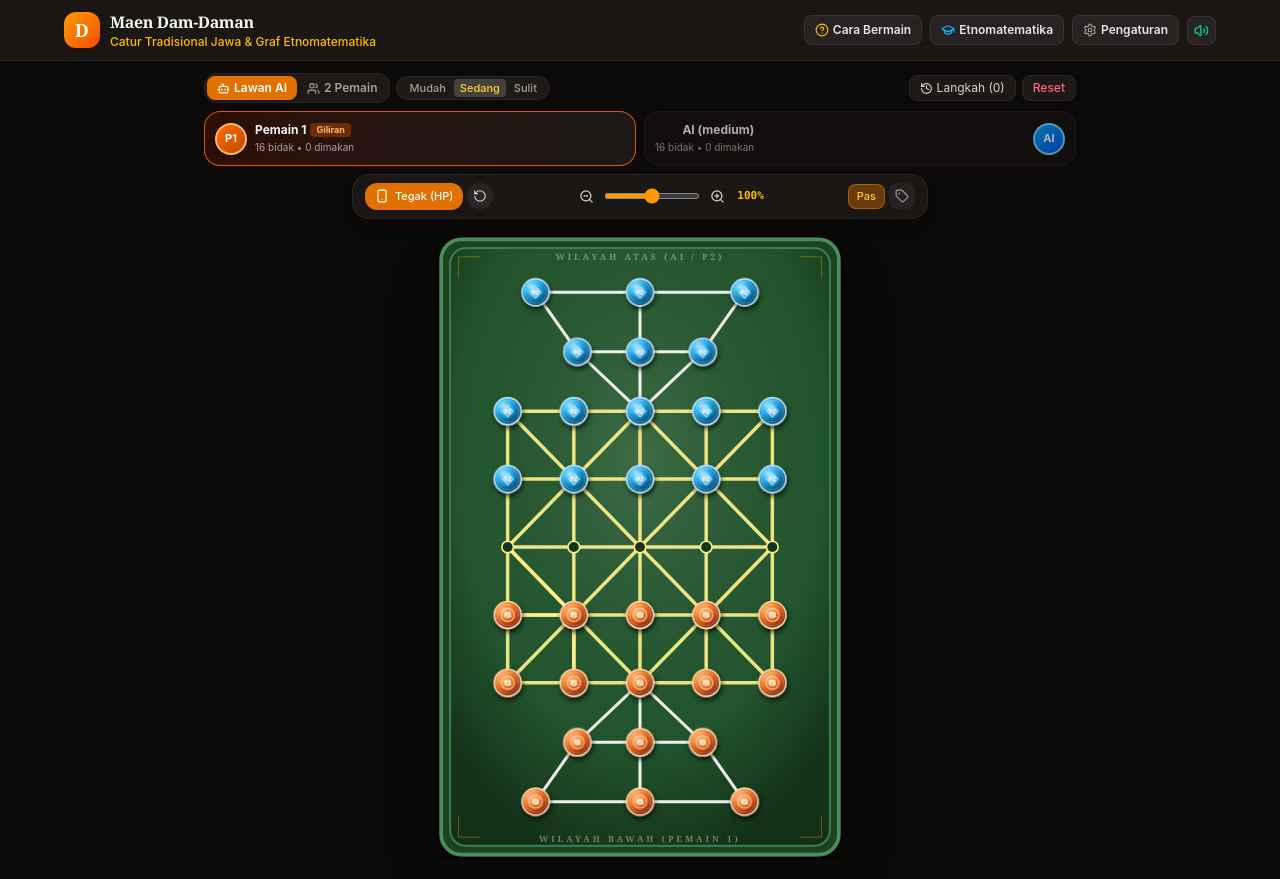
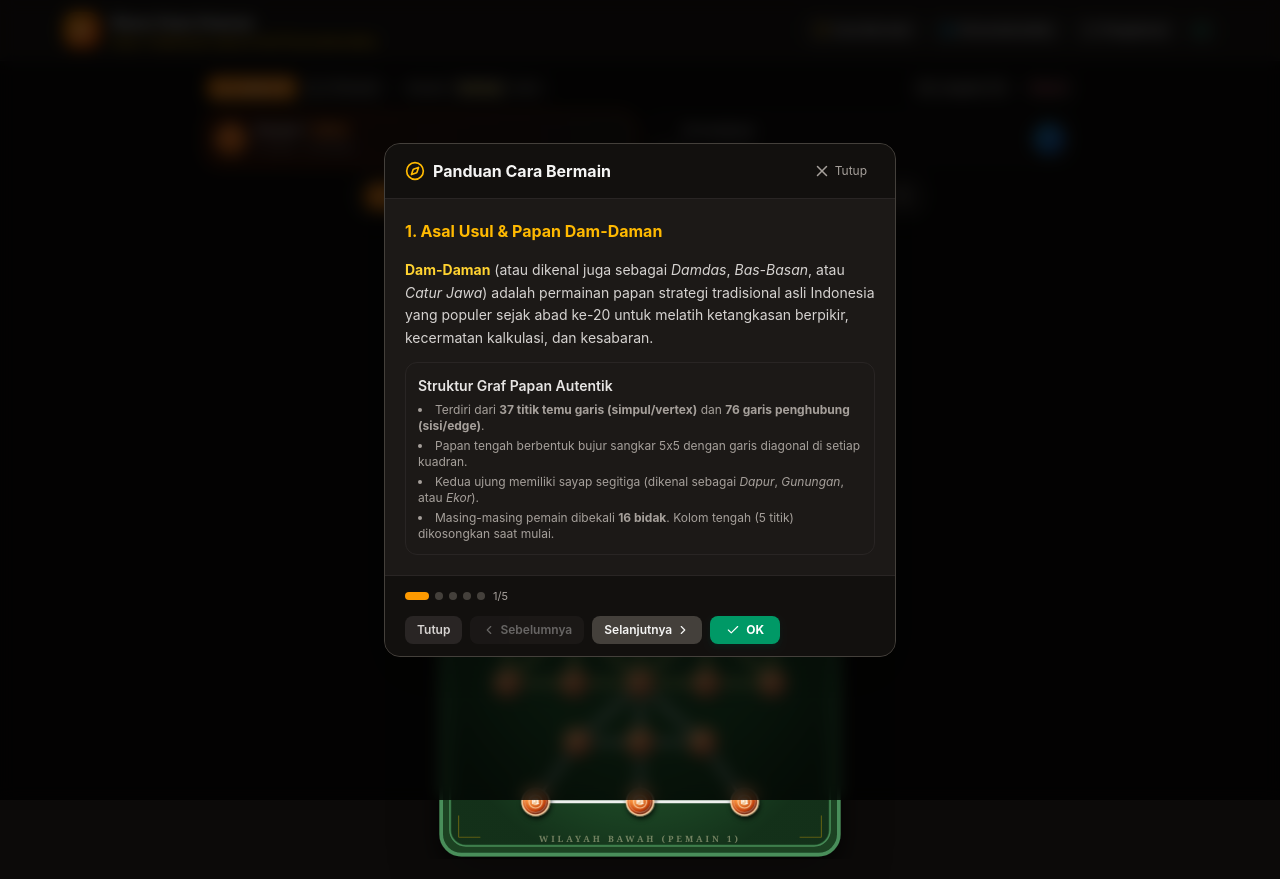
Before and after one commit to masisparmo/game-damdaman, a React (Vite) app: page / in a window 1280 px wide. Built offline with nearby package versions, Linux system fonts and the light colour scheme.

Commit message:
feat: tampilkan panduan cara bermain saat awal buka game, tambah tombol OK/Close, dan konfigurasi custom domain damdaman.isparmo.com

```diff
--- a/deploy.yml
+++ b/deploy.yml
@@ -21,7 +21,7 @@ jobs:
     runs-on: ubuntu-latest
     steps:
       - name: Checkout repository
-        uses: actions/checkout@v6
+        uses: actions/checkout@v4
 
       - name: Setup Bun
         uses: oven-sh/setup-bun@v2
--- a/src/App.tsx
+++ b/src/App.tsx
@@ -62,7 +62,7 @@ export default function App() {
   const [rulesConfig, setRulesConfig] = useState<RulesConfig>(DEFAULT_RULES_CONFIG);
 
   // Modals
-  const [showTutorial, setShowTutorial] = useState<boolean>(false);
+  const [showTutorial, setShowTutorial] = useState<boolean>(true);
   const [showEtnomatematika, setShowEtnomatematika] = useState<boolean>(false);
   const [showSettings, setShowSettings] = useState<boolean>(false);
   const [showGameOver, setShowGameOver] = useState<boolean>(false);
--- a/src/components/ModalTutorial.tsx
+++ b/src/components/ModalTutorial.tsx
@@ -6,8 +6,8 @@
  * Grounded in West Java Traditional Games Catalog & Pasuruan Ethnomathematics study.
  */
 
-import React, { useState } from 'react';
-import { X, ChevronLeft, ChevronRight, BookOpen, ShieldAlert, Trophy, Compass, Flame } from 'lucide-react';
+import React, { useState, useEffect } from 'react';
+import { X, Check, ChevronLeft, ChevronRight, BookOpen, ShieldAlert, Trophy, Compass, Flame } from 'lucide-react';
 
 interface ModalTutorialProps {
   isOpen: boolean;
@@ -16,6 +16,21 @@ interface ModalTutorialProps {
 
 export const ModalTutorial: React.FC<ModalTutorialProps> = ({ isOpen, onClose }) => {
   const [activeTab, setActiveTab] = useState<number>(0);
+
+  useEffect(() => {
+    if (!isOpen) return;
+    const handleKeyDown = (e: KeyboardEvent) => {
+      if (e.key === 'Escape') {
+        onClose();
+      } else if (e.key === 'ArrowRight') {
+        setActiveTab((prev) => Math.min(4, prev + 1));
+      } else if (e.key === 'ArrowLeft') {
+        setActiveTab((prev) => Math.max(0, prev - 1));
+      }
+    };
+    window.addEventListener('keydown', handleKeyDown);
+    return () => window.removeEventListener('keydown', handleKeyDown);
+  }, [isOpen, onClose]);
 
   if (!isOpen) return null;
 
@@ -144,8 +159,14 @@ export const ModalTutorial: React.FC<ModalTutorialProps> = ({ isOpen, onClose })
   ];
 
   return (
-    <div className="fixed inset-0 z-50 flex items-center justify-center p-4 bg-black/75 backdrop-blur-sm animate-in fade-in duration-200">
-      <div className="relative w-full max-w-lg bg-stone-900 border border-stone-700 rounded-2xl shadow-2xl overflow-hidden flex flex-col max-h-[90vh]">
+    <div
+      className="fixed inset-0 z-50 flex items-center justify-center p-4 bg-black/75 backdrop-blur-sm animate-in fade-in duration-200"
+      onClick={onClose}
+    >
+      <div
+        className="relative w-full max-w-lg bg-stone-900 border border-stone-700 rounded-2xl shadow-2xl overflow-hidden flex flex-col max-h-[90vh]"
+        onClick={(e) => e.stopPropagation()}
+      >
         {/* Header */}
         <div className="flex items-center justify-between px-5 py-3.5 border-b border-stone-800 bg-stone-950/60">
           <div className="flex items-center gap-2">
@@ -154,10 +175,12 @@ export const ModalTutorial: React.FC<ModalTutorialProps> = ({ isOpen, onClose })
           </div>
           <button
             onClick={onClose}
-            className="p-1.5 text-stone-400 hover:text-white rounded-lg hover:bg-stone-800 transition"
+            className="flex items-center gap-1 px-2 py-1 text-stone-400 hover:text-white rounded-lg hover:bg-stone-800 transition text-xs"
             aria-label="Tutup"
+            title="Tutup (Close)"
           >
             <X size={18} />
+            <span className="hidden sm:inline">Tutup</span>
           </button>
         </div>
 
@@ -170,7 +193,9 @@ export const ModalTutorial: React.FC<ModalTutorialProps> = ({ isOpen, onClose })
         </div>
 
         {/* Footer Navigation */}
-        <div className="flex items-center justify-between px-5 py-3 border-t border-stone-800 bg-stone-950/60">
+        <div className="flex flex-wrap items-center justify-between gap-3 px-5 py-3 border-t border-stone-800 bg-stone-950/60">
+          {/* Indicator */}
+          <div className="flex items-center gap-2">
             <div className="flex items-center gap-1.5">
               {slides.map((_, i) => (
                 <button
@@ -183,8 +208,21 @@ export const ModalTutorial: React.FC<ModalTutorialProps> = ({ isOpen, onClose })
                 />
               ))}
             </div>
+            <span className="text-[11px] text-stone-400">
+              {activeTab + 1}/{slides.length}
+            </span>
+          </div>
 
+          {/* Action buttons: Tutup (Close), Previous, Next, and OK */}
           <div className="flex items-center gap-2">
+            <button
+              onClick={onClose}
+              className="px-3 py-1.5 rounded-lg text-xs font-semibold bg-stone-800 hover:bg-stone-700 text-stone-300 transition"
+              title="Tutup Jendela"
+            >
+              Tutup
+            </button>
+
             <button
               onClick={() => setActiveTab(Math.max(0, activeTab - 1))}
               disabled={activeTab === 0}
@@ -193,22 +231,25 @@ export const ModalTutorial: React.FC<ModalTutorialProps> = ({ isOpen, onClose })
               <ChevronLeft size={14} />
               Sebelumnya
             </button>
-            {activeTab < slides.length - 1 ? (
+
+            {activeTab < slides.length - 1 && (
               <button
                 onClick={() => setActiveTab(activeTab + 1)}
-                className="flex items-center gap-1 px-3 py-1.5 rounded-lg text-xs font-semibold bg-amber-600 hover:bg-amber-500 transition text-white"
+                className="flex items-center gap-1 px-3 py-1.5 rounded-lg text-xs font-semibold bg-stone-700 hover:bg-stone-600 transition text-stone-100"
               >
                 Selanjutnya
                 <ChevronRight size={14} />
               </button>
-            ) : (
+            )}
+
             <button
               onClick={onClose}
-                className="flex items-center gap-1 px-4 py-1.5 rounded-lg text-xs font-semibold bg-emerald-600 hover:bg-emerald-500 transition text-white"
+              className="flex items-center gap-1.5 px-4 py-1.5 rounded-lg text-xs font-bold bg-emerald-600 hover:bg-emerald-500 text-white shadow-md shadow-emerald-950/40 transition active:scale-95"
+              title="Konfirmasi OK dan mulai bermain"
             >
-                Mulai Main!
+              <Check size={14} />
+              {activeTab === slides.length - 1 ? 'OK, Mulai Main!' : 'OK'}
             </button>
-            )}
           </div>
         </div>
       </div>
```
Also changed, not shown: 2 other files (tests, documents, lock files or other folders). Lines whose indentation alone changed are shown as unchanged.
